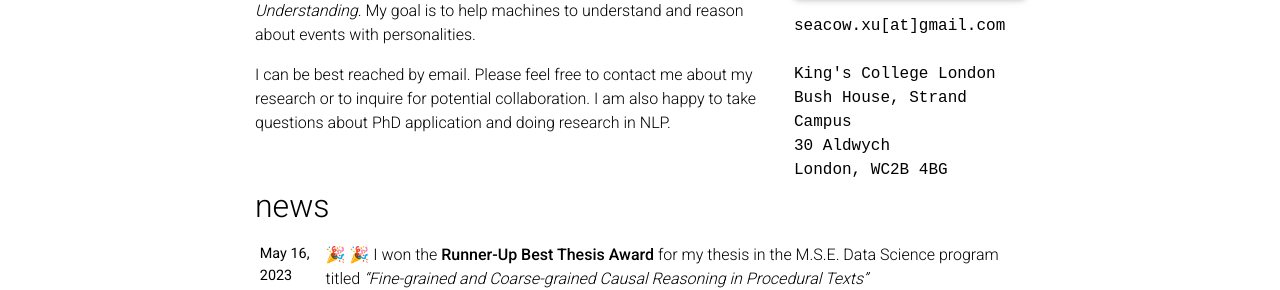
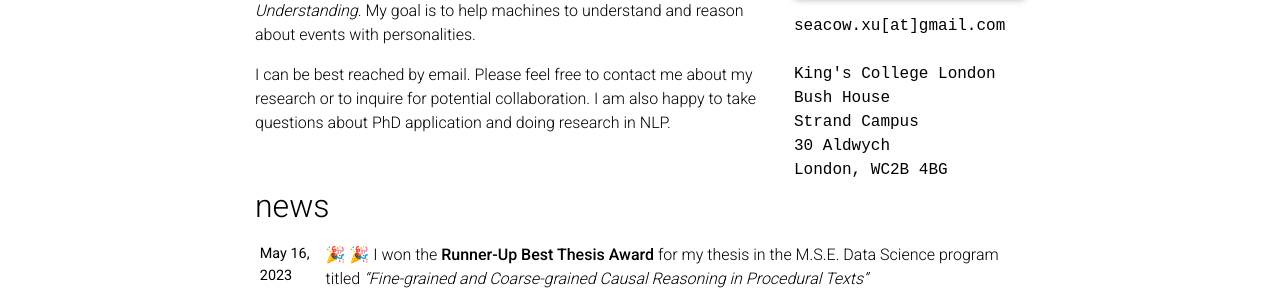
Before and after one commit to SeacowX/SeacowX.github.io, a Jekyll site: the page built from _pages/about.md, in a window 1280 px wide and 1332 px high. Shown: the part 434-724 px from the top of the window. Built offline with Jekyll 4.4.1, drawn with Linux system fonts in a browser that asks for light colours; full-size pictures stand in for the smaller copies a plugin makes; emoji names are drawn with the system emoji font; comment, search, counter and statistics services are not loaded; a style sheet for code colours, icons or effects is not loaded.

Commit message:
update news

```diff
--- a/_pages/about.md
+++ b/_pages/about.md
@@ -12,7 +12,8 @@ profile:
     <p>seacow.xu[at]gmail.com</p>
     <br/>
     <p>King's College London</p>
-    <p>Bush House, Strand Campus</p>
+    <p>Bush House</p>
+    <p>Strand Campus</p>
     <p>30 Aldwych</p>
     <p>London, WC2B 4BG</p>
 
```
